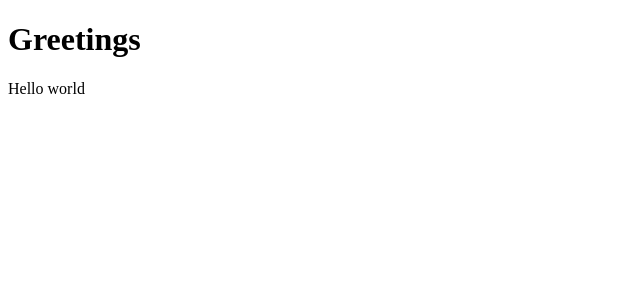
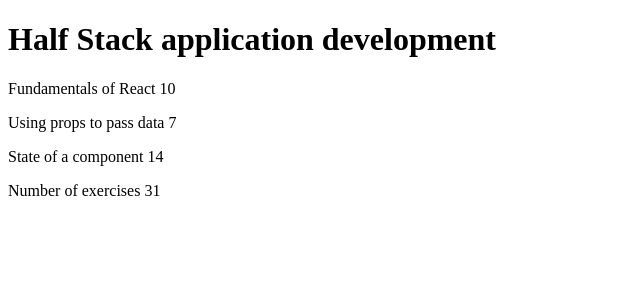
Before and after one commit to Tamrakar182/Full-Stack-Open-2023, a React (Create React App) app in the folder part1/courseinfo/part-1-example/: page / in a window 1280 px wide. Shown: the top 300 px of the page, without its empty margins (0-640 px from the left). Built offline with nearby package versions, Linux system fonts and the light colour scheme.

Commit message:
1.1 start

```diff
--- a/part1/courseinfo/part-1-example/src/App.js
+++ b/part1/courseinfo/part-1-example/src/App.js
@@ -1,21 +1,27 @@
+const App = () => {
+  const course = 'Half Stack application development'
+  const part1 = 'Fundamentals of React'
+  const exercises1 = 10
+  const part2 = 'Using props to pass data'
+  const exercises2 = 7
+  const part3 = 'State of a component'
+  const exercises3 = 14
 
-
-const Hello = () => {
   return (
     <div>
-      <p>Hello world</p>
+      <h1>{course}</h1>
+      <p>
+        {part1} {exercises1}
+      </p>
+      <p>
+        {part2} {exercises2}
+      </p>
+      <p>
+        {part3} {exercises3}
+      </p>
+      <p>Number of exercises {exercises1 + exercises2 + exercises3}</p>
     </div>
   )
 }
 
-
-const App = () => {
-  return (
-    <div>
-      <h1>Greetings</h1>
-      <Hello />
-    </div>
-  )
-}
-
-export default App;
+export default App
--- a/part1/courseinfo/part-1-example/src/index.js
+++ b/part1/courseinfo/part-1-example/src/index.js
@@ -1,10 +1,6 @@
-import React from 'react';
-import ReactDOM from 'react-dom/client';
-import App from './App';
+import React from 'react'
+import ReactDOM from 'react-dom/client'
 
-const root = ReactDOM.createRoot(document.getElementById('root'));
-root.render(
-  <React.StrictMode>
-    <App />
-  </React.StrictMode>
-);
+import App from './App'
+
+ReactDOM.createRoot(document.getElementById('root')).render(<App />)
```
